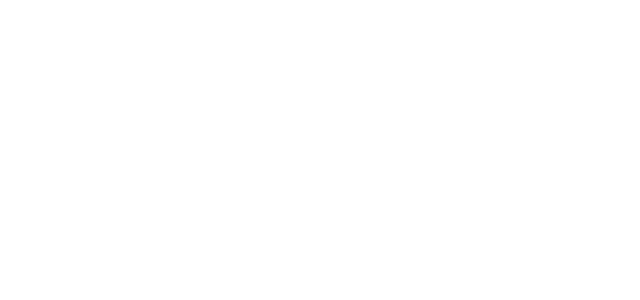
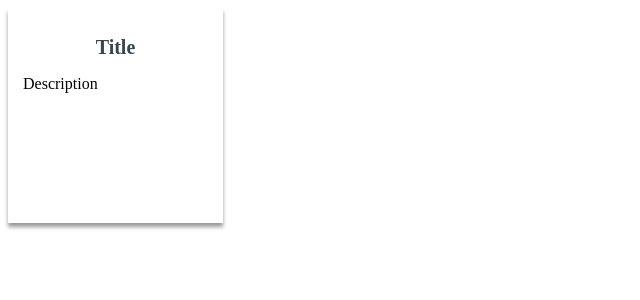
Before and after one commit to wallacesfos/projeto-gestao-de-habitos, a React (Create React App) app: page / in a window 1280 px wide. Shown: the top 300 px of the page, without its empty margins (0-640 px from the left). Built offline with nearby package versions, Linux system fonts and the light colour scheme.

Commit message:
feature: cards sem os estilos globais

```diff
--- a/src/App.js
+++ b/src/App.js
@@ -1,8 +1,9 @@
+import Cards from "./Components/Cards";
 
 function App() {
   return (
     <div className="App">
-
+      <Cards />
     </div>
   );
 }
--- /dev/null
+++ b/src/Components/Cards/index.jsx
@@ -0,0 +1,11 @@
+import { ContainerCard, H1, P } from "./style.js";
+
+function Cards({ title = "Title", description = "Description" }) {
+  return (
+    <ContainerCard>
+      <H1>{title}</H1>
+      <P>{description}</P>
+    </ContainerCard>
+  );
+}
+export default Cards;
--- /dev/null
+++ b/src/Components/Cards/style.js
@@ -0,0 +1,20 @@
+import styled from "styled-components";
+import card from "../../Utils/Assets/card.png";
+export const ContainerCard = styled.div`
+  background: url(${card});
+  width: 215px;
+  height: 215px;
+  box-sizing: border-box;
+  padding: 15px;
+  -webkit-box-shadow: 0px 4px 4px 0px rgba(0, 0, 0, 0.4);
+  box-shadow: 0px 4px 4px 0px rgba(0, 0, 0, 0.4);
+`;
+export const H1 = styled.h1`
+  font-size: 1.25rem; // 1rem = 16px
+  color: #37474f;
+  text-align: center;
+`;
+export const P = styled.p`
+  font-size: 1rem;
+  color: #000000;
+`;
```
Also changed, not shown: src/Utils/Assets/card.png (added).
